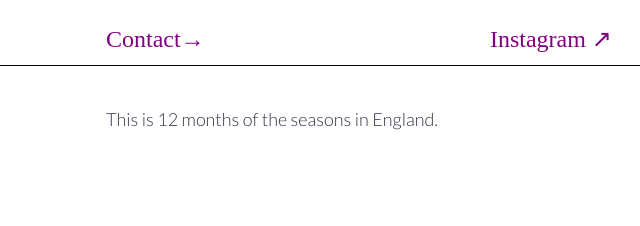
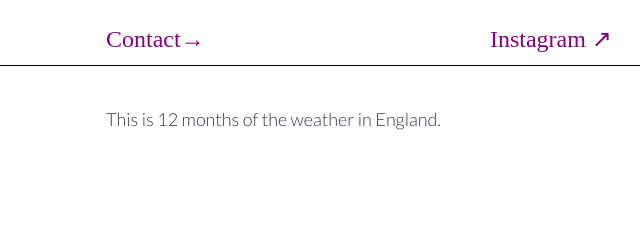
Before and after one commit to analiliavalencia/analiliavalencia.github.io, a plain HTML site: page project5.html in a window 1280 px wide. Shown: the top 226 px of the page, 365-1005 px from the left. Drawn offline with Linux system fonts and the light colour scheme; grey boxes are pictures that could not be loaded; a web font is replaced by a local one.

Commit message:
Update project5.html

```diff
--- a/project5.html
+++ b/project5.html
@@ -33,7 +33,7 @@
                 <p class="project_tools">Premiere Pro</p>
             </div>
             <div class="col-8">
-                <p>This is 12 months of the seasons in England.</p>
+                <p>This is 12 months of the weather in England.</p>
             </div>
       </div>
         <div class="row">
```
